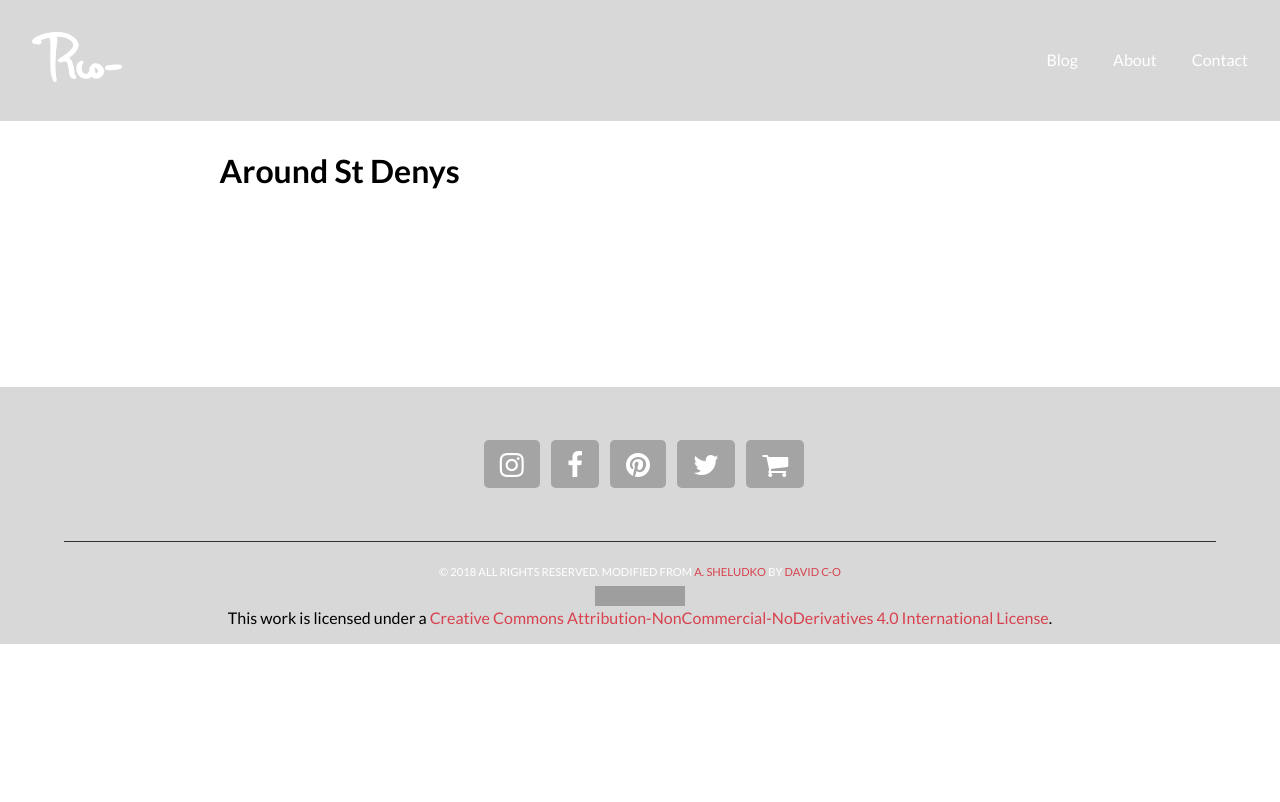
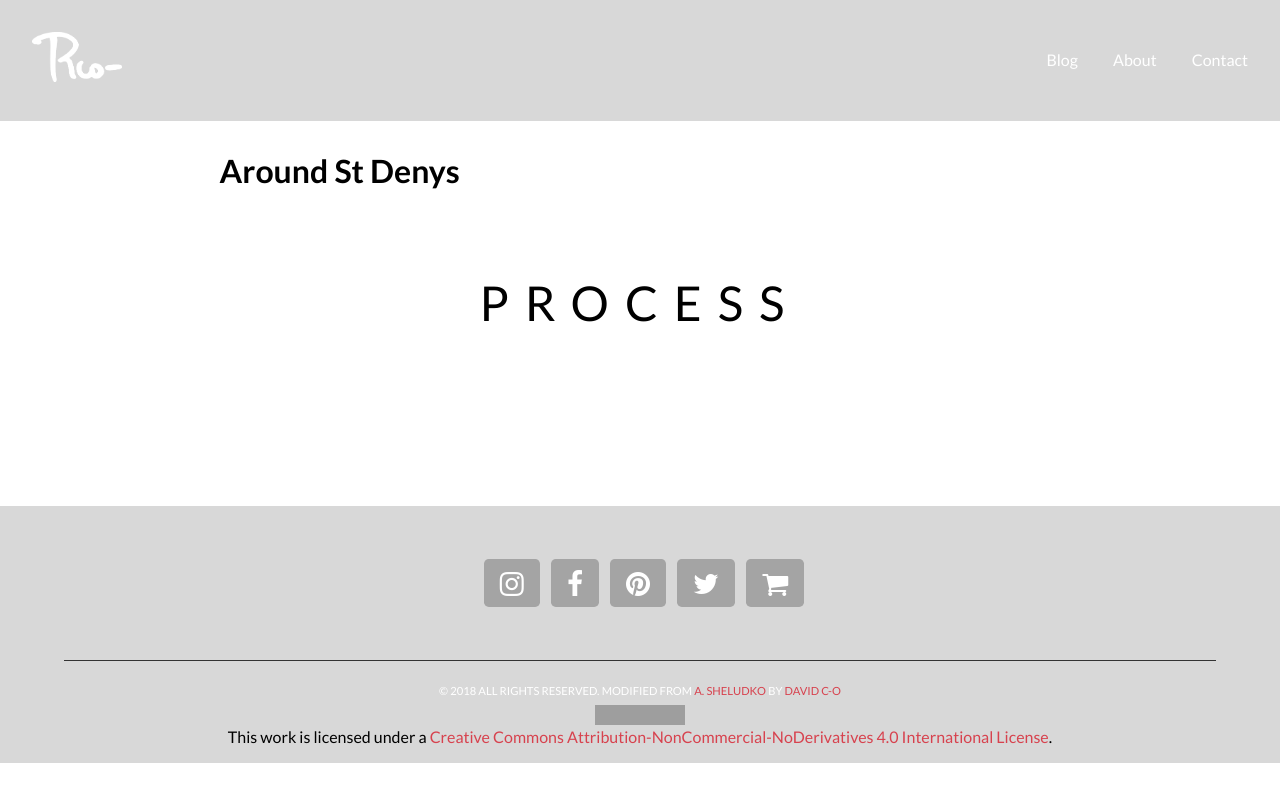
Before and after one commit to rominacristi/rco, a Jekyll site: the page built from _posts/sewing_routes/2018-01-02-around-stdenys.markdown, in a window 1280 px wide. Shown: the top 802 px of the page. Built offline with Jekyll 4.4.1, drawn with Linux system fonts in a browser that asks for light colours; nearby versions of some CDN libraries; grey boxes are pictures that could not be loaded.

Commit message:
Adding process to Sewing routes

```diff
--- a/_layouts/post_sewing_routes.html
+++ b/_layouts/post_sewing_routes.html
@@ -25,8 +25,11 @@ layout: default
     </div>
 
     <div class="entry_content">
-      {{page.content | markdownify}}
+        <div style="width=100%; text-align: center; letter-spacing: 1rem; margin: 2rem auto 2rem; font-size: 3rem;">
+            <a href="{{ site.path }}{{ page.process }}" style="text-decoration:none; color: black">PROCESS</a>
+        </div>
     </div>
+
   </article>
 
 </main> <!-- End Section Post Content -->
--- a/_posts/sewing_routes/2018-01-01-around-highfield.markdown
+++ b/_posts/sewing_routes/2018-01-01-around-highfield.markdown
@@ -9,4 +9,5 @@ tag: [maps]
 category: sewing_routes
 use_gallery: true
 no_date: true
+process: /_posts/sewing_routes/around_highfield.html
 ---
--- a/_posts/sewing_routes/2018-01-02-around-stdenys.markdown
+++ b/_posts/sewing_routes/2018-01-02-around-stdenys.markdown
@@ -9,4 +9,5 @@ tag: [maps]
 category: sewing_routes
 use_gallery: true
 no_date: true
+process: /_posts/sewing_routes/around_stdenys.html
 ---
```
